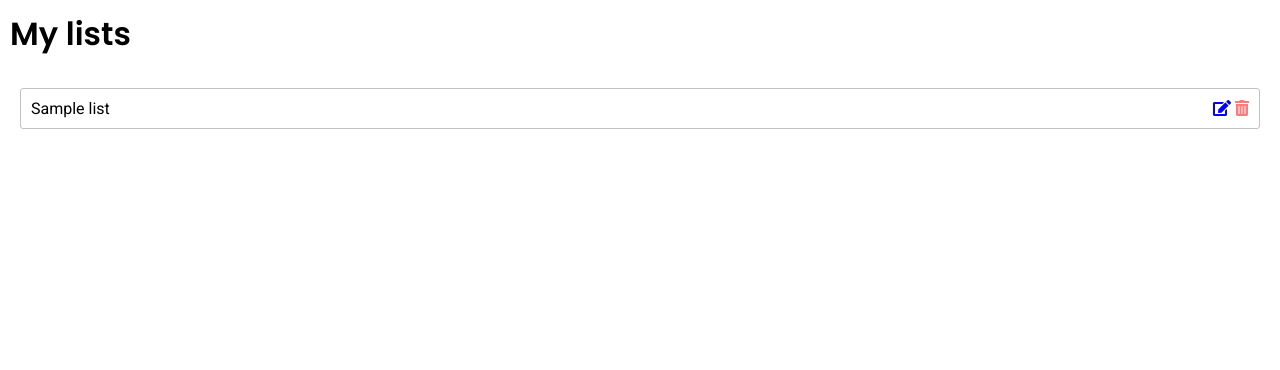
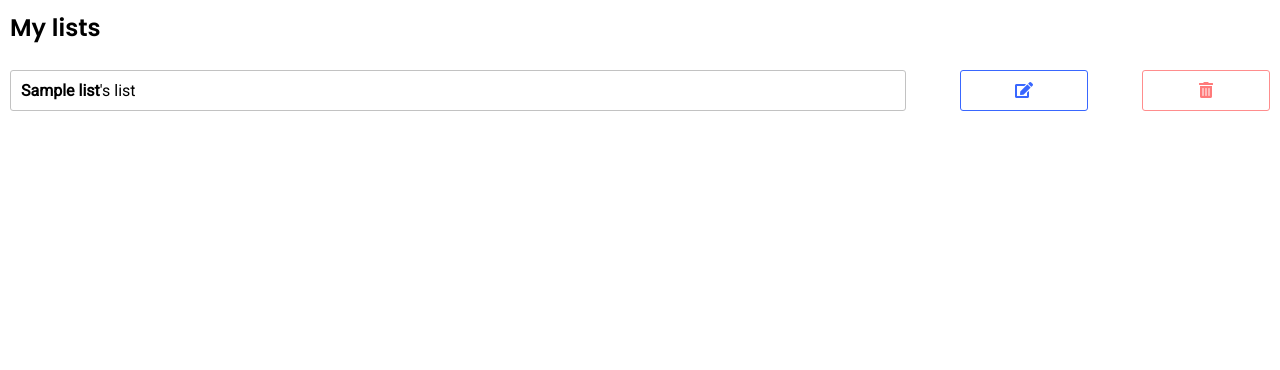
Before and after one commit to benpin31/gift-list, a Node server app: page /lists in a window 1280 px wide. Shown: the part 50-420 px from the top of the page. Run offline with Node 20, Linux system fonts and the light colour scheme; a user stored in the database is signed in; tables that the repository leaves empty hold one stand-in row (values such as "Sample post"); some libraries are stand-ins or nearby versions.

Commit message:
CSS changes, 18h

```diff
--- a/public/stylesheets/style.css
+++ b/public/stylesheets/style.css
@@ -95,7 +95,7 @@ button {
   position: fixed;
   top: 0;
   left: 0;
-  z-index: 2;
+  z-index: 3;
   height: 100vh;
   width: 250px;
   background: #ffffff;
@@ -144,6 +144,7 @@ button {
   visibility: hidden;
   opacity: 0;
   transition: opacity 0.3s;
+  z-index: 2;
 }
 
 .nav--open .nav__overlay {
@@ -172,19 +173,54 @@ button {
 }
 
 .list-container{
-  border: 1px solid rgb(194, 194, 194) ;
   display: flex ;
   justify-content: space-between;
-  padding: 10px ;
-  margin: 10px ;
-  border-radius: 3px;
+  flex-wrap: nowrap;
+  align-items: center;
+  /* padding: 10px ;
+  margin: 10px ; */
+  /* border-radius: 3px; */
   color: rgb(26, 26, 26);
+  width: 100%;
 }
 
-.list-container:hover {
+.list-item:hover {
   background-color: rgb(247, 247, 247);
   cursor: pointer;
 }
+
+.list_item {
+  display: inline-block;
+  border: 1px solid rgb(194, 194, 194) ;
+  padding: 10px ;
+  margin: 5px 0;
+  border-radius: 3px;
+  width: 70vw;
+  /* text-align: center; */
+}
+
+.edit_item{
+  color: #3967ff;
+  display: inline-block;
+  border: 1px solid #3967ff ;
+  padding: 10px ;
+  margin: 5px 0;
+  border-radius: 3px;
+  width: 10vw;
+  text-align: center;
+
+}
+
+.delete_item{
+  text-align: center;
+  display: inline-block;
+  border: 1px solid rgb(255, 141, 141) ;
+  padding: 10px ;
+
+  border-radius: 3px;
+  width: 10vw;
+}
+
 
 .red {
   color: rgb(255, 122, 122);
@@ -248,7 +284,7 @@ button {
 }
 
 .not-bought {
-  background-color: rgb(104, 255, 217);
+  background-color: rgb(196, 255, 240);
   color: black;
   padding:5px;
   border-radius: 2px;
@@ -393,15 +429,20 @@ select {
 
 .page_title {
   font-family: 'Poppins', sans-serif;
-  font-size: xx-large;
+  font-size: x-large;
   padding-bottom: 20px;
 }
 
-[type="date"] {
+input[type="date"] {
   font-family: 'Roboto', sans-serif;
   font-size: 16px;
 }
 input[type="text"]
+{
+    font-size:16px;
+}
+
+input[type="email"]
 {
     font-size:16px;
 }
@@ -517,7 +558,7 @@ input:checked + .slider:before {
 }
 
 .filter {
-  position: absolute;
+  position: fixed;
   right: 0;
   top: 50px;
   width: 100%;
@@ -528,6 +569,12 @@ input:checked + .slider:before {
   padding-left: 10px;
   background-color: #f1f1f1;
   align-items: center;
+  z-index: 1 ;
+}
+
+.push-down{
+  position: relative;
+  padding-top:50px;
 }
 
 .filter label {
@@ -540,4 +587,15 @@ input:checked + .slider:before {
   align-items: center;
   /* justify-content: center; */
   padding-right: 5px;
+
 }
+
+.three_button {
+  display: flex;
+}
+
+.page_title2 {
+  font-size: xx-large;
+  font-family: 'Poppins', sans-serif;
+  padding-bottom: 10px;
+}
--- a/views/event.hbs
+++ b/views/event.hbs
@@ -12,7 +12,7 @@
         </select>
         </form>
     </div>
-    <div class="page_title">{{event.name}}</div>
+<div class="page_title2 push-down">{{event.name}}</div>
 <div class="create_list_form">
     {{!-- {{event._id}} --}}
     {{#each event.lists}}
--- a/views/listEdit.hbs
+++ b/views/listEdit.hbs
@@ -3,5 +3,5 @@
         <label for="list-create-name" name="name" placeholder="Enter list name">Name</label>
         <input type="text" name="name" id="list-create-name"  value='{{list.name}}'>
     </div>
-    <button>Update the list</button>
+    <button class="btn_all_width">Update the list</button>
 </form>
--- a/views/lists.hbs
+++ b/views/lists.hbs
@@ -2,18 +2,22 @@
     <div class="page_title">My lists</div>
     {{#each lists}}
     <div class="list-container">
-        <a href="/lists/{{this._id}}">{{this.name}}</a>
-        <div id="event-crud">
-
-
-            <a href="/lists/update/{{this._id}}"><i class="fas fa-edit" style="color:blue"></i></a>
-            <a href="/lists/delete/{{this._id}}"><i class="fas fa-trash-alt red"></i></a>
-        </div>
-
+        <a href="/lists/{{this._id}}">
+            <div class="list_item"><strong>{{this.name}}</strong>'s list</div>
+        </a>
+        <a href="/lists/update/{{this._id}}" class="list-actions list-edit">
+            <div class="edit_item">
+                <i class="fas fa-edit"></i>
+            </div>
+        </a>
+        <a href="/lists/delete/{{this._id}}" class="list-actions list-delete">
+            <div class="delete_item">
+                <i class="fas fa-trash-alt red"></i>
+            </div>
+        </a>
     </div>
     {{/each}}
     <div class="fixed-foot">
         <a href="/lists/create" class="create_list">Create a new list</a>
     </div>
-
 </div>
```
Also changed, not shown: views/events.hbs (+12 -3 lines).
